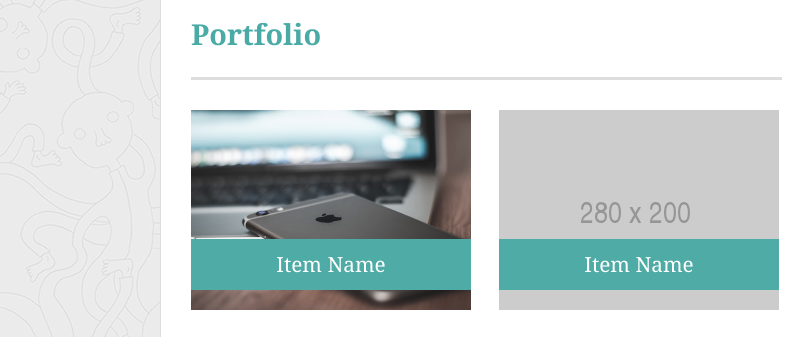
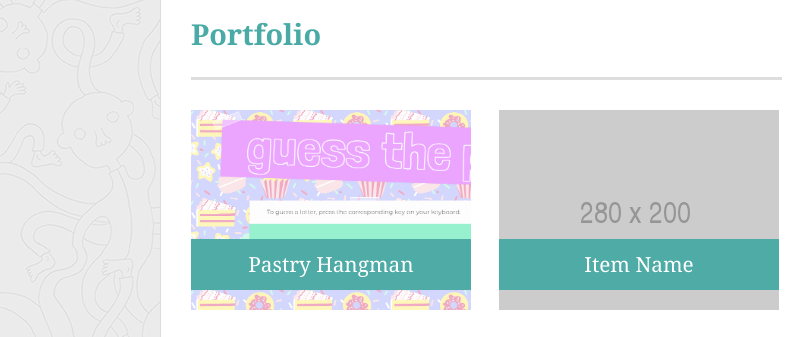
Before and after one commit to skmanik/Responsive-Portfolio, a plain HTML site: page portfolio.html in a window 1280 px wide. Shown: the part 154-491 px from the top of the page, 0-807 px from the left. Drawn offline with Linux system fonts and the light colour scheme.

Commit message:
added pastry game

```diff
--- a/portfolio.html
+++ b/portfolio.html
@@ -40,8 +40,8 @@
                 <div class="row clearfix">
 
                     <a href="#" class="port-cell">
-                        <span>Item Name</span>
-                        <img src="assets/images/portfoliodummy1.jpg" alt="Portfolio Image" />
+                        <span>Pastry Hangman</span>
+                        <img src="assets/images/portpastry.png" alt="Portfolio Image" />
                     </a>
 
                     <a href="#" class="port-cell">
```
Also changed, not shown: assets/images/portpastry.png (added).
